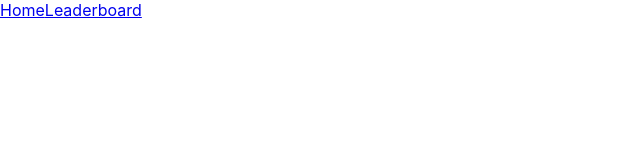
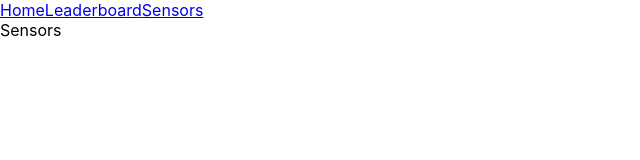
Before and after one commit to egshankle/air-quality, a React (Create React App) app: page /sensors in a window 1280 px wide. Shown: the top 160 px of the page, without its empty margins (0-640 px from the left). Built offline with nearby package versions, Linux system fonts and the light colour scheme.

Commit message:
now with sensors

```diff
--- a/src/App.js
+++ b/src/App.js
@@ -2,6 +2,7 @@ import React, { Component } from 'react';
 import { BrowserRouter as Router, Route, Link } from "react-router-dom";
 import Home from "./Home";
 import Leaderboard from "./Leaderboard";
+import Sensors from "./Sensors";
 import './App.css';
 
 class App extends Component {
@@ -11,8 +12,10 @@ class App extends Component {
           <div>
             <Link to="/">Home</Link>
             <Link to="/leaderboard">Leaderboard</Link>
+            <Link to="/sensors">Sensors</Link>
             <Route exact path="/" component={Home} />
             <Route path="/leaderboard" component={Leaderboard} />
+            <Route path="/sensors" component={Sensors} />
           </div>
         </Router>
     );
--- /dev/null
+++ b/src/Sensors.js
@@ -0,0 +1,11 @@
+import React from 'react';
+
+class Sensors extends React.Component {
+    render() {
+        return (
+                <div>Sensors</div>
+        );
+    }
+}
+
+export default Sensors;
```
Also changed, not shown: 1 other file (tests, documents, lock files or other folders).
